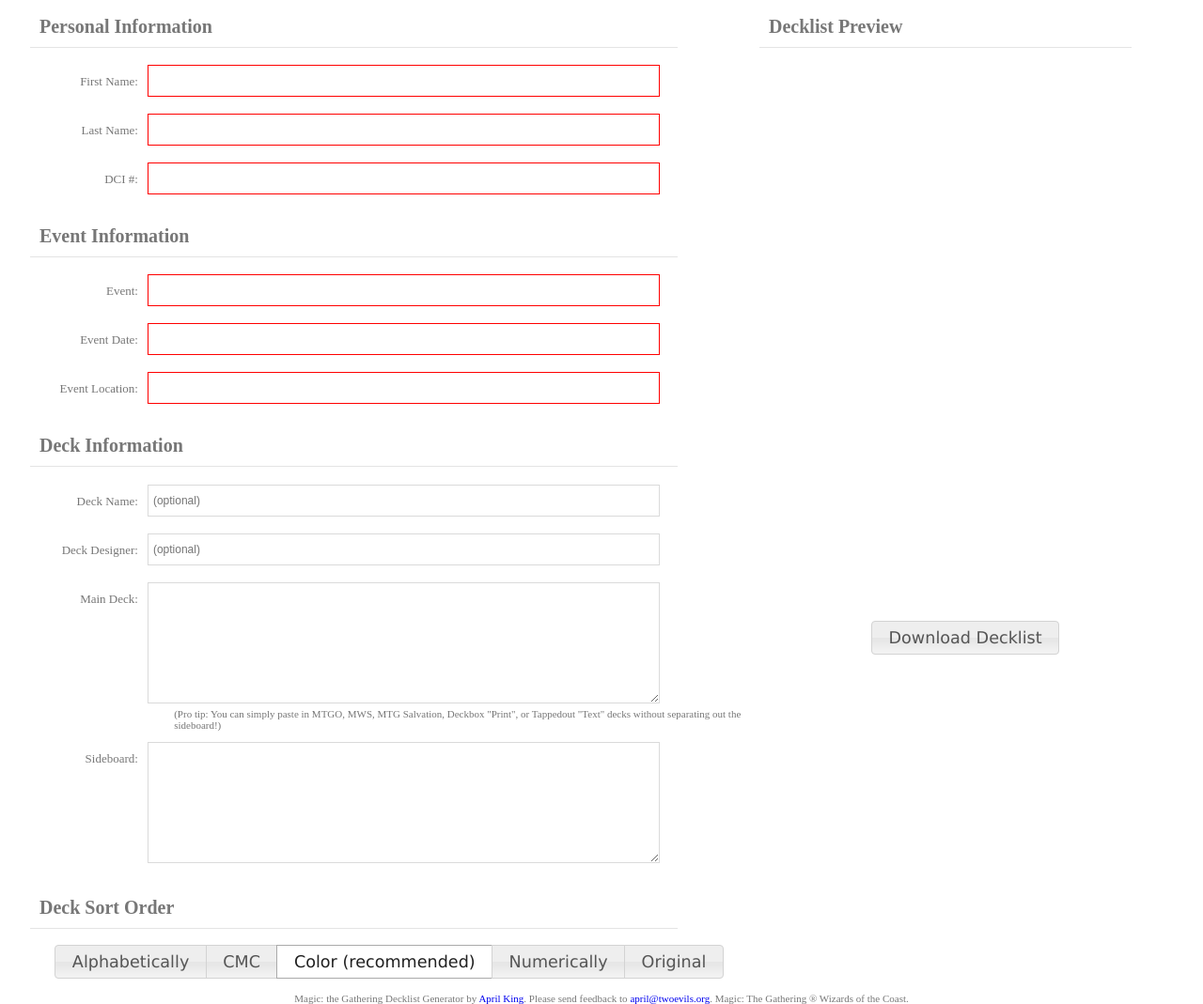
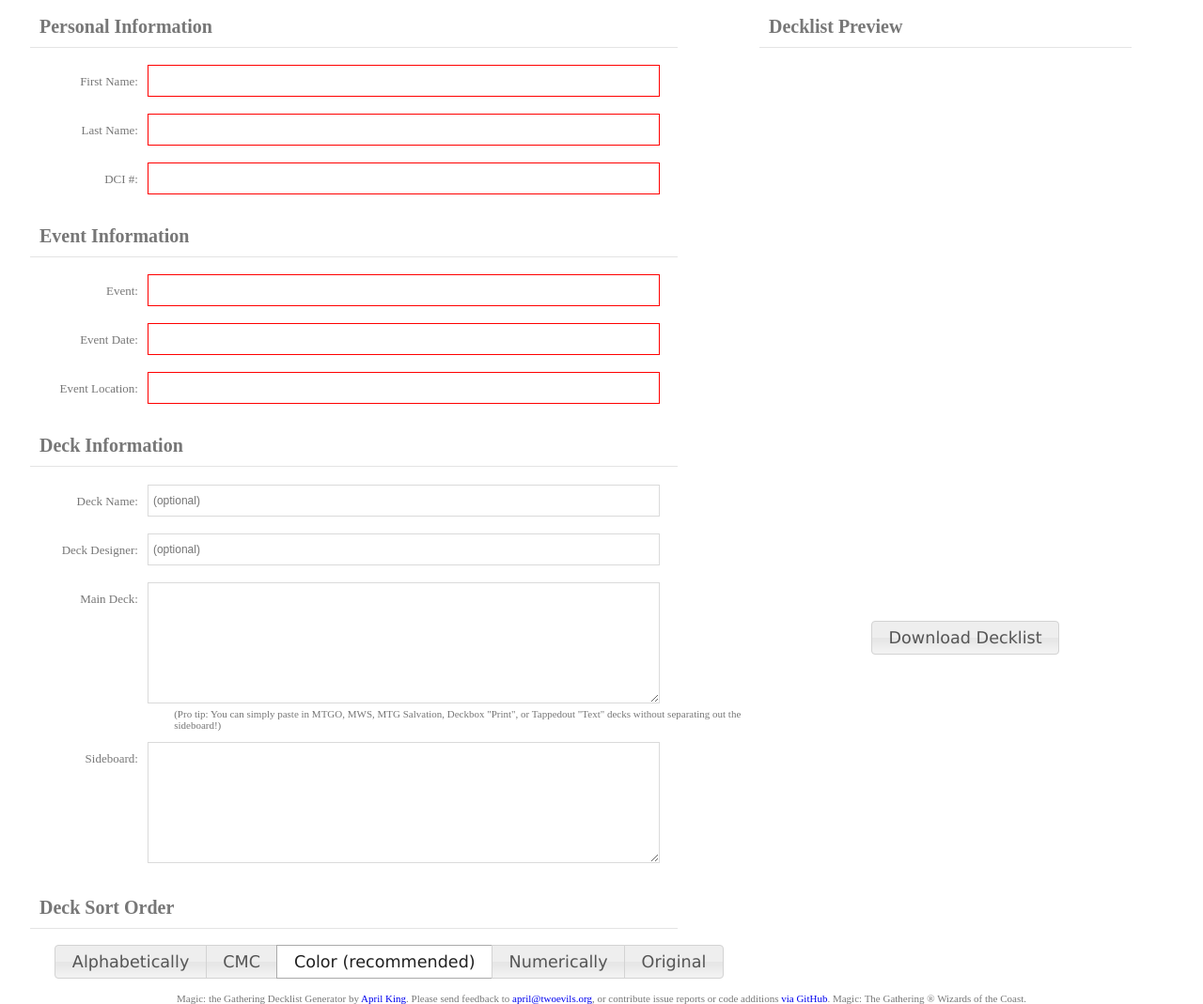
Before and after one commit to april/decklist, a plain HTML site: page index.html in a window 1280 px wide. Shown: the whole page at 94% size. Drawn offline with Linux system fonts and the light colour scheme; a script that the page names is missing.

Commit message:
additional contribution methods (and github link) added to footer

```diff
--- a/index.html
+++ b/index.html
@@ -98,7 +98,7 @@
 		</div>
 
 		<div class="footer">
-			Magic: the Gathering Decklist Generator by <a href="http://www.twoevils.org/">April King</a>.  Please send feedback to <a href="mailto:april@twoevils.org?subject=Decklist.org%20feedback">april@twoevils.org</a>.  Magic: The Gathering &reg; Wizards of the Coast.
+			Magic: the Gathering Decklist Generator by <a href="http://www.twoevils.org/">April King</a>.  Please send feedback to <a href="mailto:april@twoevils.org?subject=Decklist.org%20feedback">april@twoevils.org</a>, or contribute issue reports or code additions <a href="https://github.com/marumari/decklist">via GitHub</a>.  Magic: The Gathering &reg; Wizards of the Coast.
 		</div>
 	</div>
 </body>
```
